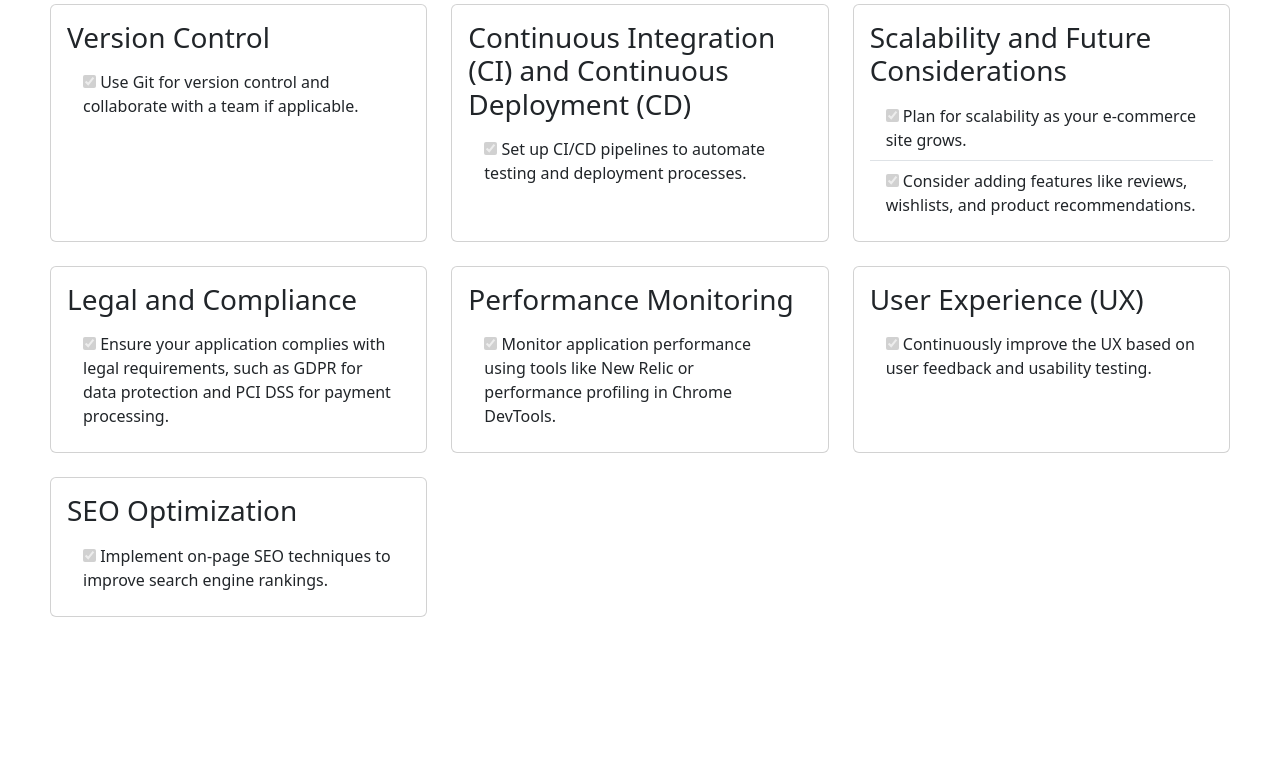
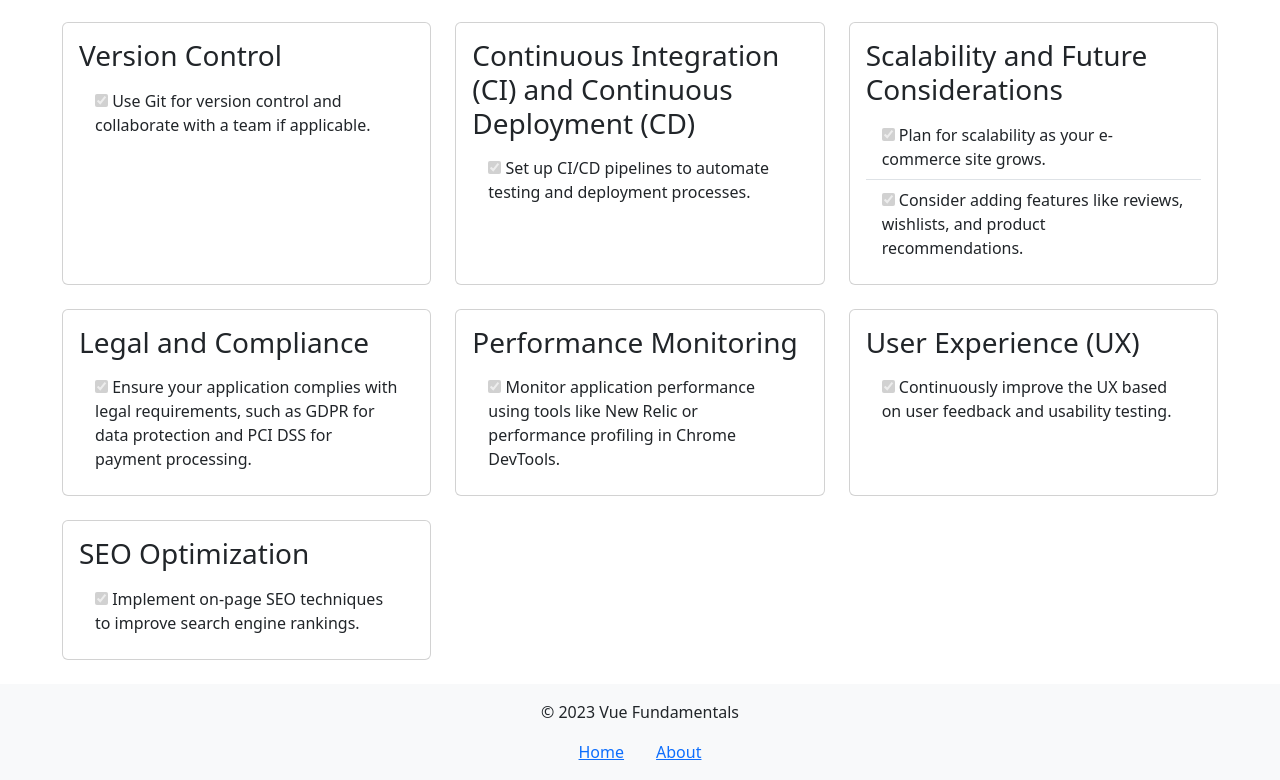
Before and after one commit to benjaminPla/vue_fundamentals, a Vue app: page / in a window 1280 px wide. Shown: the part 2127-2907 px from the top of the page. Before the commit the page ends 2744 px from the top, so only its background shows below. Built offline with nearby package versions, Linux system fonts and the light colour scheme.

Commit message:
add Footer component

```diff
--- a/src/App.vue
+++ b/src/App.vue
@@ -1,8 +1,10 @@
 <script setup lang="ts">
 import NavBar from "./components/NavBar.vue";
+import Footer from "./components/Footer.vue";
 </script>
 
 <template>
   <NavBar />
   <router-view />
+  <Footer />
 </template>
--- /dev/null
+++ b/src/components/Footer.vue
@@ -0,0 +1,28 @@
+<template>
+  <footer class="footer bg-light pt-3" data-testid="footer">
+    <div class="container" data-testid="container">
+      <div class="row" data-testid="row">
+        <div class="col" data-testid="col">
+          <p class="text-center" data-testid="text">
+            &copy; {{ new Date().getFullYear() }} Vue Fundamentals
+          </p>
+        </div>
+      </div>
+      <div class="row" data-testid="row">
+        <div class="col" data-testid="col">
+          <ul
+            class="list-unstyled d-flex justify-content-center"
+            data-testid="ul"
+          >
+            <li class="mx-3" data-testid="li">
+              <router-link to="/">Home</router-link>
+            </li>
+            <li class="mx-3" data-testid="li">
+              <a href="https://www.benjaminpla.com" target="_blank">About</a>
+            </li>
+          </ul>
+        </div>
+      </div>
+    </div>
+  </footer>
+</template>
--- a/src/components/HomeCards.vue
+++ b/src/components/HomeCards.vue
@@ -7,8 +7,8 @@ const props = defineProps({
 </script>
 
 <template>
-  <div class="container-fluid p-0">
-    <div class="row row-cols-1 row-cols-md-3 g-4">
+  <div class="container-fluid">
+    <div class="row row-cols-1 row-cols-md-3 g-4 pb-4">
       <div class="col" v-for="(item, index) in items" :key="index">
         <div class="card w-100 h-100">
           <div class="card-body">
```
